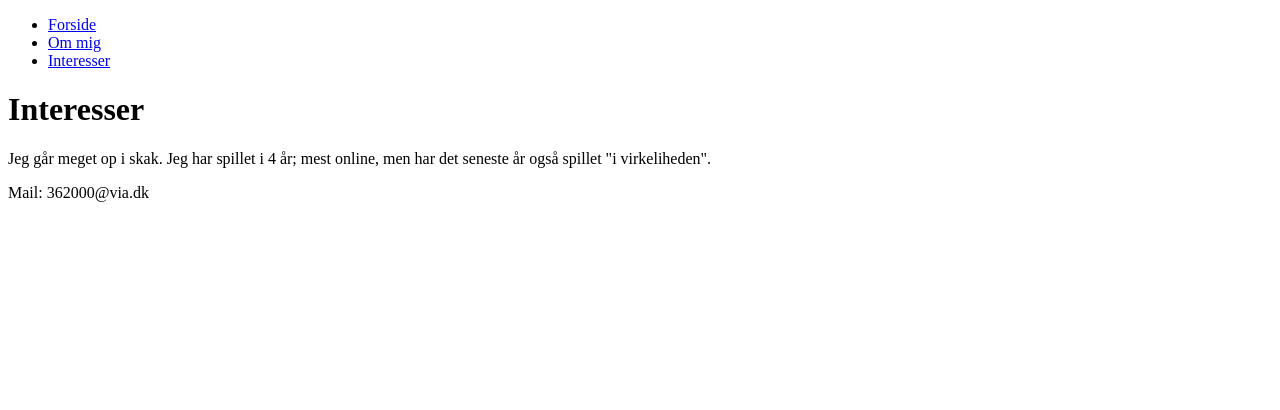
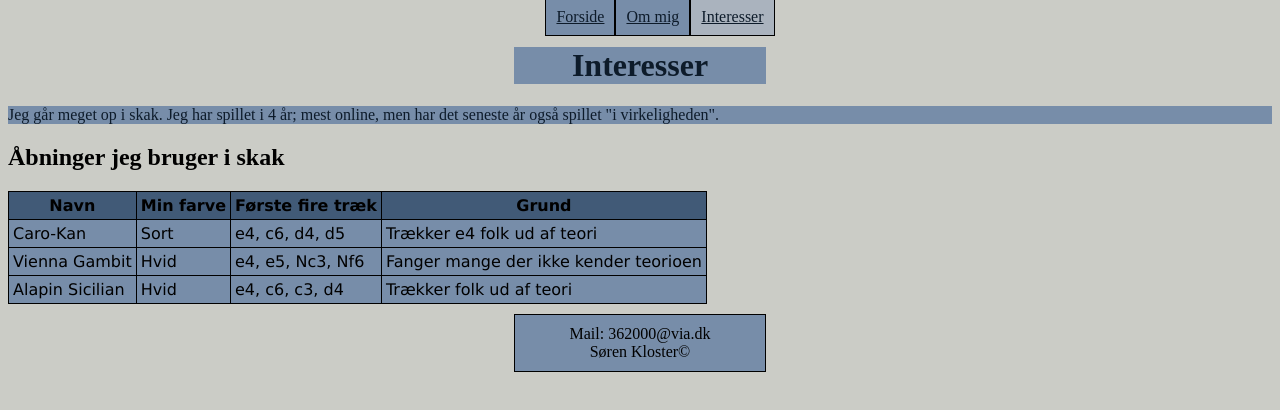
Before and after one commit to Kloster13/About-me, a plain HTML site: page interests.html in a window 1280 px wide. Drawn offline with Linux system fonts and the light colour scheme.

Commit message:
18-09-2025

```diff
--- a/interests.html
+++ b/interests.html
@@ -2,26 +2,55 @@
 <html>
   <head>
     <title>Interesser</title>
+    <link rel="stylesheet" href="styles.css" />
   </head>
   <body>
     <nav>
       <ul>
         <li><a href="index.html"> Forside </a></li>
         <li><a href="about.html"> Om mig </a></li>
-        <li><a href="interests.html"> Interesser </a></li>
+        <li><a href="interests.html" class = active> Interesser </a></li>
       </ul>
     </nav>
     <header>
-      <h1>Interesser</h1>
+      <h1 class="header">Interesser</h1>
     </header>
     <main>
       <p>
         Jeg går meget op i skak. Jeg har spillet i 4 år; mest online, men har
-        det seneste år også spillet "i virkeliheden".
+        det seneste år også spillet "i virkeligheden".
       </p>
+      <h2>Åbninger jeg bruger i skak</h1>
+      <table>
+        <tr>
+          <th>Navn</th>
+          <th>Min farve</th>
+          <th>Første fire træk</th>
+          <th>Grund</th>
+        </tr>
+        <tr>
+          <td>Caro-Kan</td>
+          <td>Sort</td>
+          <td>e4, c6, d4, d5</td>
+          <td>Trækker e4 folk ud af teori</td>
+        </tr>
+        <tr>
+          <td>Vienna Gambit</td>
+          <td>Hvid</td>
+          <td>e4, e5, Nc3, Nf6</td>
+          <td>Fanger mange der ikke kender teorioen</td>
+        </tr>
+        <tr>
+          <td>Alapin Sicilian</td>
+          <td>Hvid</td>
+          <td>e4, c6, c3, d4</td>
+          <td>Trækker folk ud af teori</td>
+        </tr>
+      </table>
     </main>
     <footer>
-      <p>Mail: 362000@via.dk</p>
+      Mail: 362000@via.dk <br />
+      Søren Kloster©
     </footer>
   </body>
 </html>
--- /dev/null
+++ b/styles.css
@@ -0,0 +1,72 @@
+* {
+  /*Resets the default box sizing*/
+  box-sizing: border-box;
+  background-color: #cbccc6;
+}
+.header {
+  color: #0d1b2a;
+  text-align: center;
+  background: #778da9;
+  margin-left: 40%;
+  margin-right: 40%;
+}
+p {
+  color: #0d1b2a;
+  background: #778da9;
+  margin: 0 auto;
+}
+
+nav {
+  background: #778da9;
+  margin: 0 auto;
+  text-align: center;
+  font-size: 0;
+}
+
+nav li {
+  padding: 0px;
+  margin: 0px;
+  display: inline-block;
+  background: #778da9;
+}
+nav a {
+  background: #778da9;
+  color: #0d1b2a;
+  font-size: 1rem;
+  padding: 10px;
+  border: 1px solid black;
+}
+nav a.active {
+  background: #aab3be;
+}
+nav a:hover {
+  background: #aab3be;
+}
+
+table {
+  border: 1px solid black;
+  border-collapse: collapse;
+  font-family: Verdana, Georgia, "Times New Roman", Times, serif;
+  font-size: 1 rem;
+}
+th {
+  border: 1px solid black;
+  padding: 4px;
+  background: #415a77;
+}
+td {
+  border: 1px solid black;
+  padding: 4px;
+  background: #778da9;
+}
+footer {
+  margin-top: 10px;
+  margin-left: 40%;
+  margin-right: 40%;
+
+  width: 20%;
+  background: #778da9;
+  text-align: center;
+  padding: 10px;
+  border: 1px solid black;
+}
```
Also changed, not shown: about.html (+7 -5 lines), index.html (+8 -7 lines).
